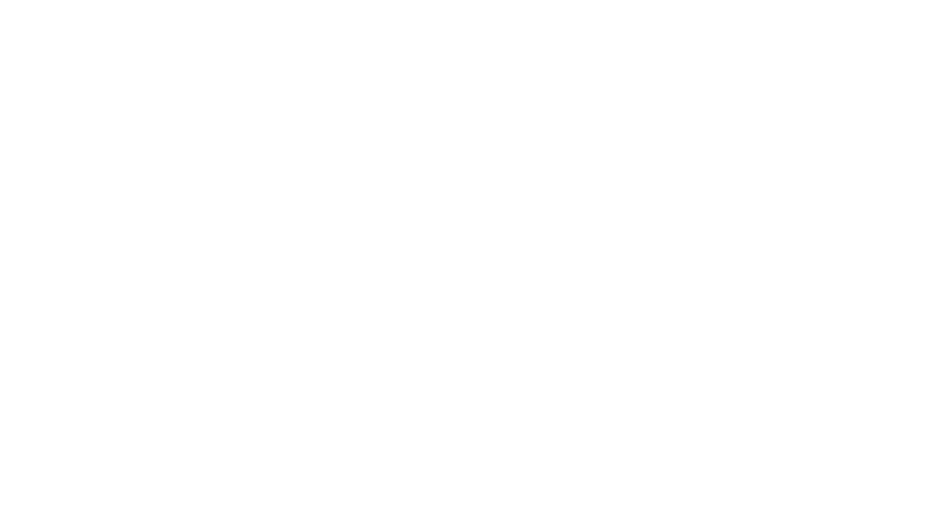
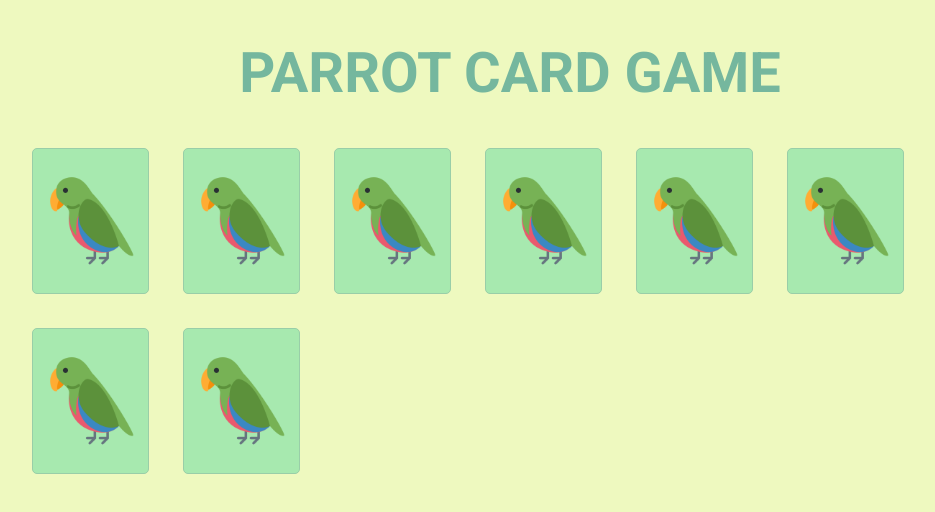
Before and after one commit to rodrigovf2102/ParrotsCardGame, a plain HTML site: page index.html in a window 1280 px wide. Shown: the whole page, without its empty margins (130-1065 px from the left). Drawn offline with Linux system fonts and the light colour scheme.

Commit message:
layout concluido

```diff
--- a/index.html
+++ b/index.html
@@ -1,12 +1,50 @@
 <!DOCTYPE html>
-<html lang="en">
+<html lang="pt-br">
 <head>
     <meta charset="UTF-8">
     <meta http-equiv="X-UA-Compatible" content="IE=edge">
     <meta name="viewport" content="width=device-width, initial-scale=1.0">
+    <link rel="stylesheet" href="style.css">
+    <link rel="stylesheet" href="reset.css">
+    <link rel="preconnect" href="https://fonts.googleapis.com">
+    <link rel="preconnect" href="https://fonts.gstatic.com" crossorigin>
+    <link
+        href="https://fonts.googleapis.com/css2?family=Righteous&family=Roboto:ital,wght@0,100;0,300;0,400;0,500;0,700;0,900;1,100;1,300;1,400;1,500;1,700;1,900&display=swap"
+        rel="stylesheet">
     <title>Document</title>
 </head>
 <body>
-
+    <div class="corpo-do-jogo">
+        <div class="titulo">
+            PARROT CARD GAME
+        </div>
+    <div class="caixa-jogo">
+        <div class="carta-jogo">
+            <img src="images/front.png">
+        </div>
+        <div class="carta-jogo">
+            <img src="images/front.png">
+        </div>
+        <div class="carta-jogo">
+            <img src="images/front.png">
+        </div>
+        <div class="carta-jogo">
+            <img src="images/front.png">
+        </div>
+        <div class="carta-jogo">
+            <img src="images/front.png">
+        </div>
+        <div class="carta-jogo">
+            <img src="images/front.png">
+        </div>
+        <div class="carta-jogo">
+            <img src="images/front.png">
+        </div>
+        <div class="carta-jogo">
+            <img src="images/front.png">
+        </div>
+    </div>
+    </div>
+    <script src="script.js"></script>
 </body>
 </html>
--- a/reset.css
+++ b/reset.css
@@ -0,0 +1,131 @@
+/* http://meyerweb.com/eric/tools/css/reset/
+   v2.0 | 20110126
+   License: none (public domain)
+*/
+
+html,
+body,
+div,
+span,
+applet,
+object,
+iframe,
+h1,
+h2,
+h3,
+h4,
+h5,
+h6,
+p,
+blockquote,
+pre,
+a,
+abbr,
+acronym,
+address,
+big,
+cite,
+code,
+del,
+dfn,
+em,
+img,
+ins,
+kbd,
+q,
+s,
+samp,
+small,
+strike,
+strong,
+sub,
+sup,
+tt,
+var,
+b,
+u,
+i,
+center,
+dl,
+dt,
+dd,
+ol,
+ul,
+li,
+fieldset,
+form,
+label,
+legend,
+table,
+caption,
+tbody,
+tfoot,
+thead,
+tr,
+th,
+td,
+article,
+aside,
+canvas,
+details,
+embed,
+figure,
+figcaption,
+footer,
+header,
+hgroup,
+menu,
+nav,
+output,
+ruby,
+section,
+summary,
+time,
+mark,
+audio,
+video {
+  margin: 0;
+  padding: 0;
+  border: 0;
+  font-size: 100%;
+  font: inherit;
+  vertical-align: baseline;
+  text-decoration: unset;
+  color: unset;
+}
+/* HTML5 display-role reset for older browsers */
+article,
+aside,
+details,
+figcaption,
+figure,
+footer,
+header,
+hgroup,
+menu,
+nav,
+section {
+  display: block;
+}
+body {
+  line-height: 1;
+}
+ol,
+ul {
+  list-style: none;
+}
+blockquote,
+q {
+  quotes: none;
+}
+blockquote:before,
+blockquote:after,
+q:before,
+q:after {
+  content: "";
+  content: none;
+}
+table {
+  border-collapse: collapse;
+  border-spacing: 0;
+}
--- a/style.css
+++ b/style.css
@@ -0,0 +1,64 @@
+* {
+    box-sizing: border-box;
+}
+
+body {
+    width: 100%;
+    height: 100%;
+    background-color: #EEF9BF;
+}
+
+.corpo-do-jogo {
+    width: 100%;
+    height: 100%;
+    display: flex;
+    flex-direction: column;
+    align-items: center;
+}
+
+.titulo {
+    margin-top: 45px;
+    color: #75B79E;
+    font-family: 'Roboto';
+    font-size: 56px;
+    font-weight: 700;
+    display: flex;
+    justify-content: center;
+    width: 80%;
+    text-align: center;
+}
+
+.caixa-jogo {
+    width: 80%;
+    display: flex;
+    justify-content: start;
+    flex-wrap: wrap;
+    margin-top: 47px;
+}
+
+.carta-jogo {
+    width: 117px;
+    height: 146px;
+    background-color: #A7E9AF;
+    border: 1px solid #99CEA8;
+    border-radius: 5px;
+    margin-bottom: 34px;
+    margin-left: 34px;
+    display: flex;
+    align-items: center;
+    justify-content: center;
+}
+
+img {
+    width: 80%;
+}
+
+@media(max-width:414px) {
+    .titulo {
+        font-size: 36px;
+        width: 80%;
+    }
+    .caixa-jogo {
+        width: 50%;
+    }
+}
```
Also changed, not shown: images/bobrossparrot.gif (added), images/desktop.png (added), images/explodyparrot.gif (added), images/fiestaparrot.gif (added), images/front.png (added), images/metalparrot.gif (added), images/mobile.png (added), images/revertitparrot.gif (added), images/tripletsparrot.gif (added), images/unicornparrot.gif (added), javas.js (deleted), script.js (added).
